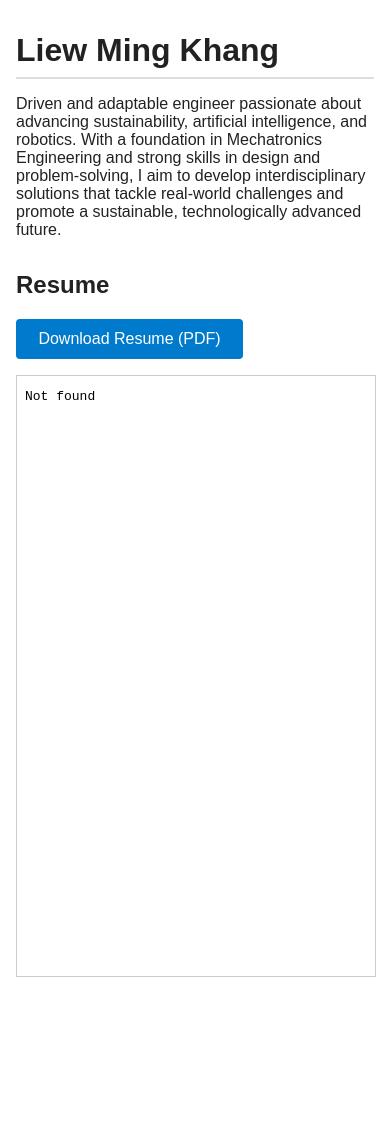
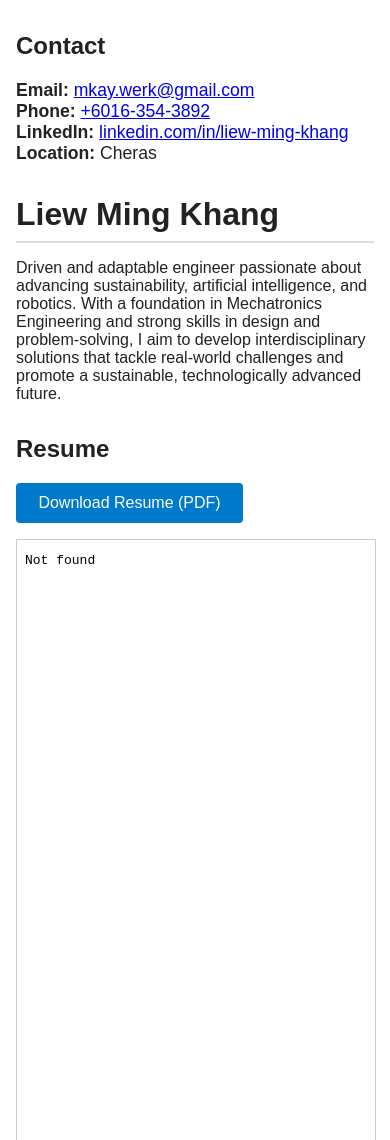
Before and after one commit to MkayyyIsHere/Portfolio, a plain HTML site: page index.html in a window 390 px wide. Shown: the top 1140 px of the page. Before the commit the page ends 1013 px from the top, so only its background shows below. Drawn offline with Linux system fonts and the light colour scheme.

Commit message:
Add contacts section to index.html
Added a contacts section with email, phone, LinkedIn, and location details.

```diff
--- a/index.html
+++ b/index.html
@@ -37,6 +37,19 @@
     }
   </style>
 </head>
+  <div class="contacts-section" style="margin:2rem 0;">
+  <h2>Contact</h2>
+  <ul style="list-style:none; padding:0; font-size:1.1em;">
+    <li><strong>Email:</strong> <a href="mailto:mkay.werk@gmail.com">mkay.werk@gmail.com</a></li>
+    <li><strong>Phone:</strong> <a href="tel:+60163543892">+6016-354-3892</a></li>
+    <li><strong>LinkedIn:</strong>
+      <a href="https://linkedin.com/in/liew-ming-khang" target="_blank" rel="noopener">
+        linkedin.com/in/liew-ming-khang
+      </a>
+    </li>
+    <li><strong>Location:</strong> Cheras</li>
+  </ul>
+</div>
 <body>
   <h1>Liew Ming Khang</h1>
   <p>
```
